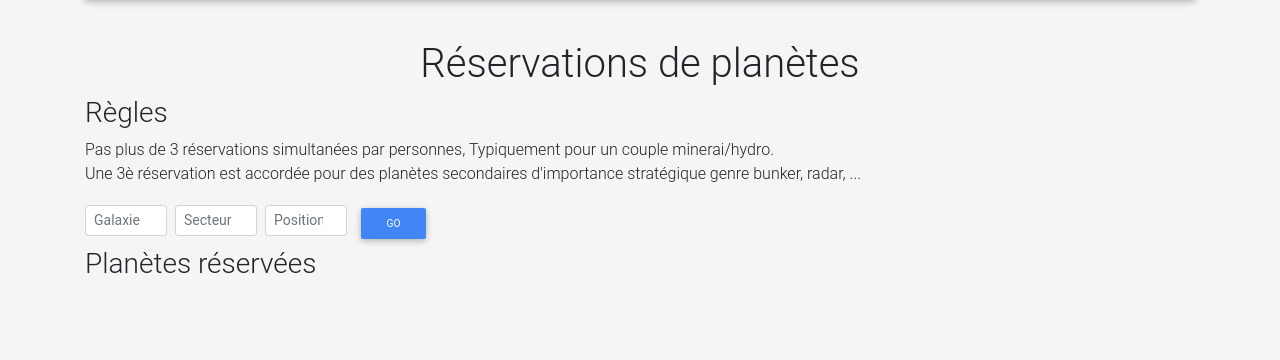
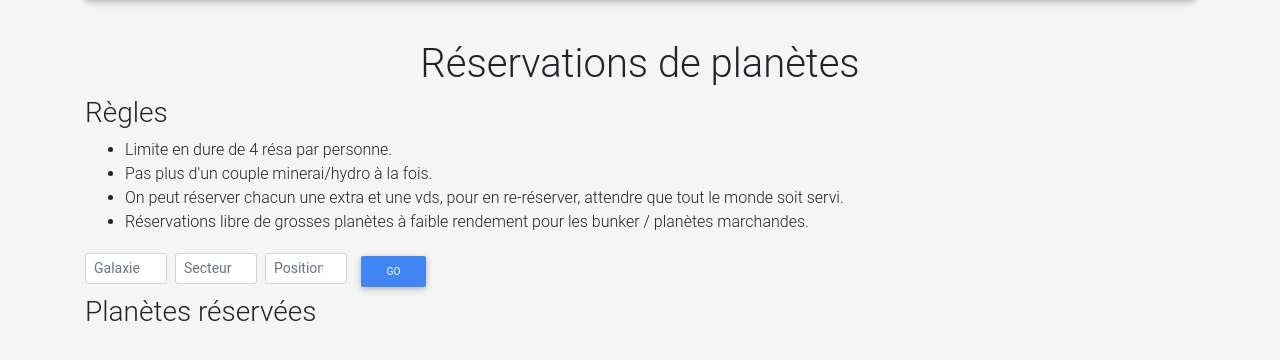
Before and after one commit to JGiard/ExilTool, a Python web app: template src/exiltool/templates/resa.html in a window 1280 px wide. Shown: the part 56-416 px from the top of the page. Run offline with Jinja, Linux system fonts and the light colour scheme; the template is opened without the code that fills it, so the values that code supplies are empty; some libraries are stand-ins or nearby versions.

Commit message:
Update resa rules

```diff
--- a/src/exiltool/services/resa.py
+++ b/src/exiltool/services/resa.py
@@ -20,7 +20,7 @@ class ResaService:
 
     @route('/api/resa/g/<int:galaxy>/s/<int:sector>/p/<int:position>', method='POST')
     def claim(self, user: User, galaxy: int, sector: int, position: int):
-        if len(list(self.repository.get_by_user(user.username))) >= 3:
+        if len(list(self.repository.get_by_user(user.username))) >= 4:
             return ResaResult(False, ResaErrorCode.limit_reached.value)
         if self.repository.get_by_pos(galaxy, sector, position) is not None:
             return ResaResult(False, ResaErrorCode.already_taken.value)
--- a/src/exiltool/templates/resa.html
+++ b/src/exiltool/templates/resa.html
@@ -23,10 +23,12 @@
         <h1 id="title">Réservations de planètes</h1>
         <section>
             <h3>Règles</h3>
-            <p>Pas plus de 3 réservations simultanées par personnes, Typiquement pour un couple minerai/hydro.<br/>
-                Une 3è réservation est accordée pour des planètes secondaires d'importance stratégique genre bunker,
-                radar,
-                ...</p>
+            <ul>
+                <li>Limite en dure de 4 résa par personne.</li>
+                <li>Pas plus d'un couple minerai/hydro à la fois.</li>
+                <li>On peut réserver chacun une extra et une vds, pour en re-réserver, attendre que tout le monde soit servi.</li>
+                <li>Réservations libre de grosses planètes à faible rendement pour les bunker / planètes marchandes.</li>
+            </ul>
         </section>
         <form id="resa" class="form-inline">
             <label for="galaxy" class="sr-only">galaxie</label>
```
